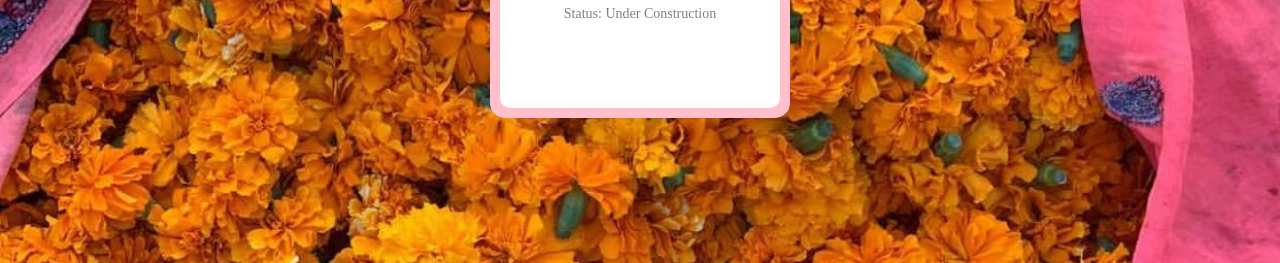
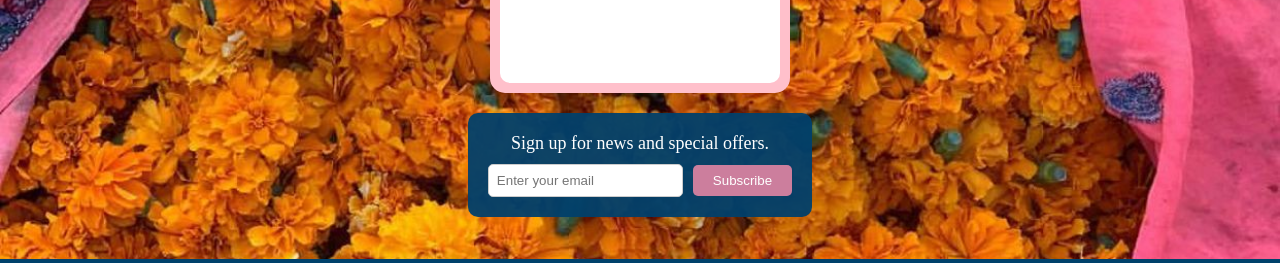
Before and after one commit to Alogantucker/sundara, a plain HTML site: page index.html in a window 1280 px wide. Shown: the part 496-759 px from the top of the page. Drawn offline with Linux system fonts and the light colour scheme; files whose address does not match are found by name; a web font is replaced by a local one.

Commit message:
added non functional newsletter text input & sticky nav bar and footer

```diff
--- a/index.html
+++ b/index.html
@@ -28,7 +28,18 @@
                 </div>
             </div>
         </section>
+
+        </div> <!-- Close the .page-container div -->
+
+        <section class="newsletter-section">
+            <div class="newsletter-box">
+                <p>Sign up for news and special offers.</p>
+                <form action="URL_TO_EMAIL_SUBSCRIPTION" method="post">
+                    <input type="email" name="email" placeholder="Enter your email" required>
+                    <button type="submit">Subscribe</button>
+                </form>
             </div>
+        </section>
 
         <footer class="footer-section">
             <div class="media-icons">
--- a/style.css
+++ b/style.css
@@ -98,6 +98,9 @@ body {
     background-color:  #00416B  ;
     color: white;
     padding: 10px 20px;
+    position: sticky;
+    top: 0;
+    z-index: 100; /* Ensure the nav-bar is on top of other content */
 }
 .nav-bar a {
     text-decoration: none;
@@ -145,6 +148,64 @@ p {
     color: gray;
 }
 
+.main-content {
+    margin-bottom: 50px; /* Add space between main content and newsletter */
+}
+
+.newsletter-section {
+    display: flex; /* Display flex allows the newsletter content to be centered */
+    flex-direction: column; /* Ensure the newsletter content is stacked vertically */
+    align-items: center;
+    /* background-color: #FFD700;  Yellow background color */
+    padding: 20px; /* Padding allows the background color to extend beyond the content */
+    border-radius: 10px; /* Border-radius rounds the edges of the element */
+    text-align: center;
+    margin-top: -200px; /* Add space between main content and newsletter */
+    position: relative; /* Add this line to make positioning easier */
+    margin-bottom: 50px; /* Add space between newsletter and footer */
+}
+
+.newsletter-box {
+    background-color: #00406bf1; /* NAVY background color */
+    padding: 20px;
+    border-radius: 10px;
+    text-align: center;
+    max-width: 70%; /* Adjust this value to control the width of the box */
+    margin: 0 auto; /* Center the box horizontally */
+    position: relative; /* Add this line to position the box */
+    top: -75px; /* Adjust this value to align with the yellow background line */
+}
+
+
+
+
+.newsletter-box p {
+    margin: 0 0 10px; /* margin: top right bottom left */
+    font-size: 18px;
+    color: white;
+}
+
+.newsletter-box form {
+    display: flex;
+    align-items: center;
+    justify-content: center;
+}
+
+.newsletter-box input[type="email"] {
+    padding: 8px;
+    border: 1px solid #ccc;
+    border-radius: 5px;
+    margin-right: 10px;
+}
+
+.newsletter-box button {
+    padding: 8px 20px;
+    border: none;
+    border-radius: 5px;
+    background-color: #CC7E9D; /* Blue background color */
+    color: white;
+    cursor: pointer;
+}
 .footer-section {
     display: flex;
     flex-direction: column;
@@ -153,4 +214,6 @@ p {
     background-color:  #00416B  ;
     color: white;
     padding: 10px 0;
+    position: sticky;
+    bottom: 0;
 }
```
Lines whose indentation alone changed are shown as unchanged.
